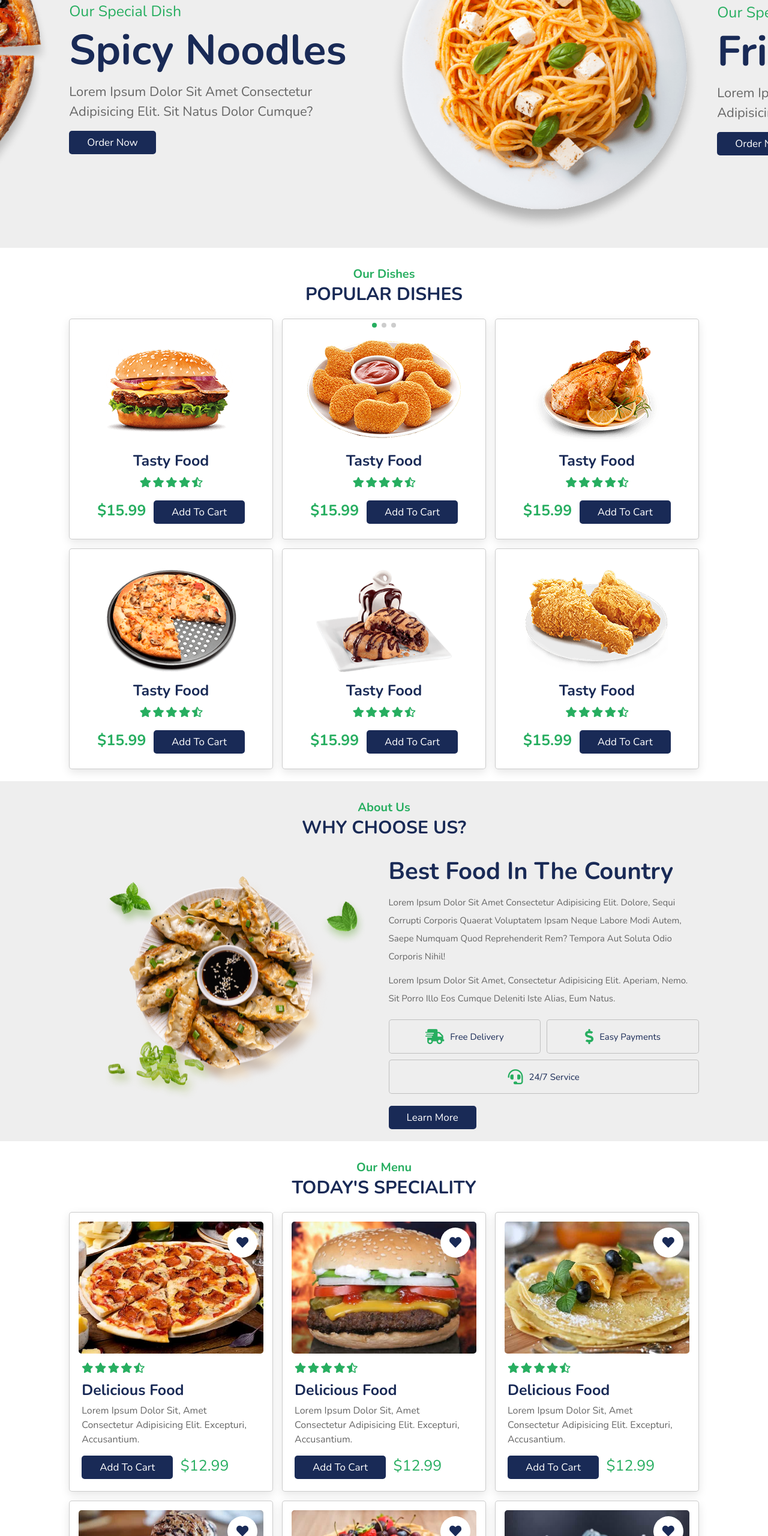
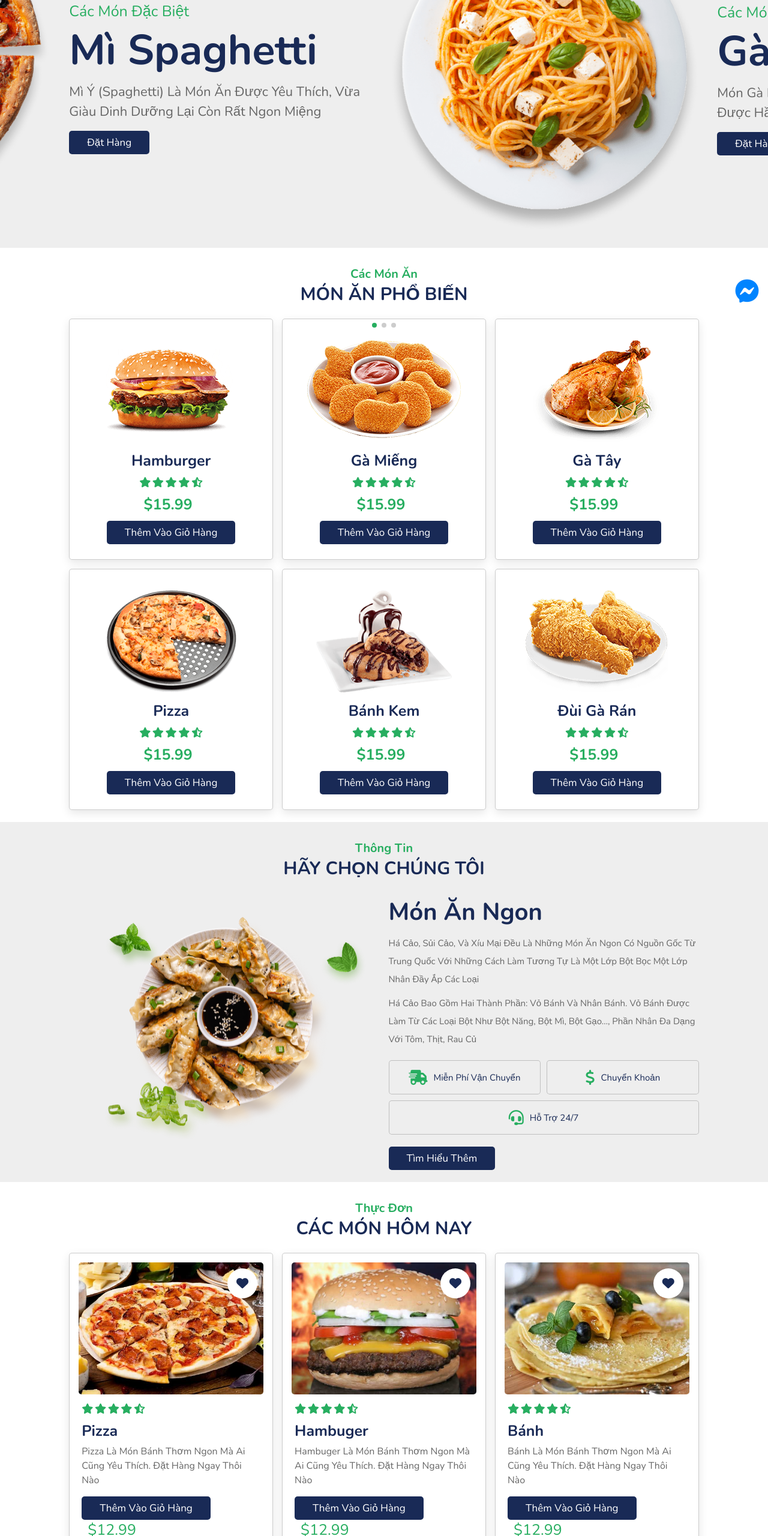
Before and after one commit to toanco123/food-website, a plain HTML site: page index.html in a window 1280 px wide. Shown: the part 240-2800 px from the top of the page at 60% size. Drawn offline with nearby package versions, Linux system fonts and the light colour scheme.

Commit message:
update language vn

```diff
--- a/css/style.css
+++ b/css/style.css
@@ -628,6 +628,52 @@ header .icons #menu-bars{
     margin-top: 0;
 }
 
+/* chatbot */
+ .chatbot_btn{
+    position: fixed;
+    right: 10px;
+    display: block;
+    background: #fff;
+    bottom: 50px;
+    z-index: 10;
+    width: 50px;
+    height: 50px;
+    display: flex;
+    justify-content: center;
+    align-items: center;
+    border-radius: 10px;
+}
+/* display chatbot */
+.chatbot_btn i{
+    font-size: 40px;
+    color: rgb(0, 132, 255);
+}
+/* chatbot */
+.chatbot{
+    position: fixed;
+    right: 70px;
+    display: block;
+    background: transparent;
+    bottom: 0;
+    z-index: 10;
+    display: none;
+    opacity: 0;
+    transition: all 1s;
+    border: none;
+    outline: none;
+}
+
+.chatbot iframe{
+    background: transform;
+    border: none;
+    outline: none;
+}
+.show_bot{
+    opacity: 1;
+    display: block;
+}
+
+/* footer */
 .footer .box-container{
     display: grid;
     grid-template-columns: repeat(auto-fit, minmax(25rem, 1fr));
--- a/index.html
+++ b/index.html
@@ -8,7 +8,8 @@
     <link rel="stylesheet" href="https://unpkg.com/swiper/swiper-bundle.min.css" />
 
     <!-- font awesome cdn link  -->
-    <link rel="stylesheet" href="https://cdnjs.cloudflare.com/ajax/libs/font-awesome/5.15.3/css/all.min.css">
+    <!-- <link rel="stylesheet" href="https://cdnjs.cloudflare.com/ajax/libs/font-awesome/5.15.3/css/all.min.css"> -->
+    <link rel="stylesheet" href="https://cdnjs.cloudflare.com/ajax/libs/font-awesome/6.1.1/css/all.min.css">
 
     <!-- custom css file link  -->
     <link rel="stylesheet" href="css/style.css">
@@ -23,12 +24,12 @@
     <a href="#" class="logo"><i class="fas fa-utensils"></i>NVT.</a>
 
     <nav class="navbar">
-        <a class="active" href="#home">home</a>
-        <a href="#dishes">dishes</a>
-        <a href="#about">about</a>
-        <a href="#menu">menu</a>
-        <a href="#review">review</a>
-        <a href="#order">order</a>
+        <a class="active" href="#home">Trang Chủ</a>
+        <a href="#dishes">Món Ăn</a>
+        <a href="#about">Thông Tin</a>
+        <a href="#menu">Thực Đơn</a>
+        <a href="#review">Đánh Giá</a>
+        <a href="#order">Đặt Hàng</a>
     </nav>
 
     <div class="icons">
@@ -37,6 +38,7 @@
         <a href="#" class="fas fa-heart"></a>
         <a href="#" class="fas fa-shopping-cart"></a>
         <i class="fas fa-user" id="login-btn"></i>
+        <i class="fa-brands fa-rocketchat"></i>
     </div>
 
 </header>
@@ -59,18 +61,18 @@
     <div id="close-login-btn" class="fas fa-times"></div>
 
     <form action="">
-        <h3>sign in</h3>
-        <span>username</span>
-        <input type="email" name="" class="box" placeholder="enter your email" id="">
-        <span>password</span>
-        <input type="password" name="" class="box" placeholder="enter your password" id="">
+        <h3>Đăng Nhập</h3>
+        <span>Tài Khoản</span>
+        <input type="email" name="" class="box" placeholder="Nhập tài khoản" id="">
+        <span>Mật Khẩu</span>
+        <input type="password" name="" class="box" placeholder="Nhập mật khẩu" id="">
         <div class="checkbox">
             <input type="checkbox" name="" id="remember-me">
-            <label for="remember-me">remember-me</label>
+            <label for="remember-me">Nhớ</label>
         </div>
         <input type="submit" value="sign in" class="btn">
-        <p>forget password ? <a href="#">click here</a></p>
-        <p>don't have a account ? <a href="#">center on</a></p>
+        <p>Quên mật khẩu ? <a href="#">Chọn ngay</a></p>
+        <p>Tại tài khoản ? <a href="#">Tạo tài khoản</a></p>
     </form>
 
 </div>
@@ -87,10 +89,10 @@
 
             <div class="swiper-slide slide">
                 <div class="content">
-                    <span>our special dish</span>
-                    <h3>spicy noodles</h3>
-                    <p>Lorem ipsum dolor sit amet consectetur adipisicing elit. Sit natus dolor cumque?</p>
-                    <a href="#" class="btn">order now</a>
+                    <span>Các Món Đặc Biệt</span>
+                    <h3>Mì Spaghetti</h3>
+                    <p>Mì ý (Spaghetti) là món ăn được yêu thích, vừa giàu dinh dưỡng lại còn rất ngon miệng</p>
+                    <a href="#" class="btn">Đặt Hàng</a>
                 </div>
                 <div class="image">
                     <img src="images/home-img-1.png" alt="">
@@ -99,10 +101,10 @@
 
             <div class="swiper-slide slide">
                 <div class="content">
-                    <span>our special dish</span>
-                    <h3>fried chicken</h3>
-                    <p>Lorem ipsum dolor sit amet consectetur adipisicing elit. Sit natus dolor cumque?</p>
-                    <a href="#" class="btn">order now</a>
+                    <span>Các Món Đặc Biệt</span>
+                    <h3>Gà Rán</h3>
+                    <p>Món gà rán giòn tan thơm ngon mọng nước được hầu hết giới trẻ đặc biệt yêu thích.</p>
+                    <a href="#" class="btn">Đặt Hàng</a>
                 </div>
                 <div class="image">
                     <img src="images/home-img-2.png" alt="">
@@ -111,10 +113,10 @@
 
             <div class="swiper-slide slide">
                 <div class="content">
-                    <span>our special dish</span>
-                    <h3>hot pizza</h3>
-                    <p>Lorem ipsum dolor sit amet consectetur adipisicing elit. Sit natus dolor cumque?</p>
-                    <a href="#" class="btn">order now</a>
+                    <span>Các Món Đặc Biệt</span>
+                    <h3>Pizza</h3>
+                    <p>Pizza là món bánh thơm ngon mà ai cũng yêu thích. Đặt hàng ngay thôi nào</p>
+                    <a href="#" class="btn">Đặt Hàng</a>
                 </div>
                 <div class="image">
                     <img src="images/home-img-3.png" alt="">
@@ -135,8 +137,8 @@
 
 <section class="dishes" id="dishes">
 
-    <h3 class="sub-heading"> our dishes </h3>
-    <h1 class="heading"> popular dishes </h1>
+    <h3 class="sub-heading"> Các Món Ăn </h3>
+    <h1 class="heading"> Món Ăn Phổ Biến </h1>
 
     <div class="box-container">
 
@@ -144,7 +146,7 @@
             <a href="#" class="fas fa-heart"></a>
             <a href="#" class="fas fa-eye"></a>
             <img src="images/dish-1.png" alt="">
-            <h3>tasty food</h3>
+            <h3>hamburger</h3>
             <div class="stars">
                 <i class="fas fa-star"></i>
                 <i class="fas fa-star"></i>
@@ -153,14 +155,14 @@
                 <i class="fas fa-star-half-alt"></i>
             </div>
             <span>$15.99</span>
-            <a href="#" class="btn">add to cart</a>
+            <a href="#" class="btn">Thêm vào giỏ hàng</a>
         </div>
 
         <div class="box">
             <a href="#" class="fas fa-heart"></a>
             <a href="#" class="fas fa-eye"></a>
             <img src="images/dish-2.png" alt="">
-            <h3>tasty food</h3>
+            <h3>gà miếng</h3>
             <div class="stars">
                 <i class="fas fa-star"></i>
                 <i class="fas fa-star"></i>
@@ -169,14 +171,14 @@
                 <i class="fas fa-star-half-alt"></i>
             </div>
             <span>$15.99</span>
-            <a href="#" class="btn">add to cart</a>
+            <a href="#" class="btn">Thêm vào giỏ hàng</a>
         </div>
 
         <div class="box">
             <a href="#" class="fas fa-heart"></a>
             <a href="#" class="fas fa-eye"></a>
             <img src="images/dish-3.png" alt="">
-            <h3>tasty food</h3>
+            <h3>gà tây</h3>
             <div class="stars">
                 <i class="fas fa-star"></i>
                 <i class="fas fa-star"></i>
@@ -185,14 +187,14 @@
                 <i class="fas fa-star-half-alt"></i>
             </div>
             <span>$15.99</span>
-            <a href="#" class="btn">add to cart</a>
+            <a href="#" class="btn">Thêm vào giỏ hàng</a>
         </div>
 
         <div class="box">
             <a href="#" class="fas fa-heart"></a>
             <a href="#" class="fas fa-eye"></a>
             <img src="images/dish-4.png" alt="">
-            <h3>tasty food</h3>
+            <h3>pizza</h3>
             <div class="stars">
                 <i class="fas fa-star"></i>
                 <i class="fas fa-star"></i>
@@ -201,14 +203,14 @@
                 <i class="fas fa-star-half-alt"></i>
             </div>
             <span>$15.99</span>
-            <a href="#" class="btn">add to cart</a>
+            <a href="#" class="btn">Thêm vào giỏ hàng</a>
         </div>
 
         <div class="box">
             <a href="#" class="fas fa-heart"></a>
             <a href="#" class="fas fa-eye"></a>
             <img src="images/dish-5.png" alt="">
-            <h3>tasty food</h3>
+            <h3>Bánh kem</h3>
             <div class="stars">
                 <i class="fas fa-star"></i>
                 <i class="fas fa-star"></i>
@@ -217,14 +219,14 @@
                 <i class="fas fa-star-half-alt"></i>
             </div>
             <span>$15.99</span>
-            <a href="#" class="btn">add to cart</a>
+            <a href="#" class="btn">Thêm vào giỏ hàng</a>
         </div>
 
         <div class="box">
             <a href="#" class="fas fa-heart"></a>
             <a href="#" class="fas fa-eye"></a>
             <img src="images/dish-6.png" alt="">
-            <h3>tasty food</h3>
+            <h3>Đùi gà rán</h3>
             <div class="stars">
                 <i class="fas fa-star"></i>
                 <i class="fas fa-star"></i>
@@ -233,7 +235,7 @@
                 <i class="fas fa-star-half-alt"></i>
             </div>
             <span>$15.99</span>
-            <a href="#" class="btn">add to cart</a>
+            <a href="#" class="btn">Thêm vào giỏ hàng</a>
         </div>
 
     </div>
@@ -246,8 +248,8 @@
 
 <section class="about" id="about">
 
-    <h3 class="sub-heading"> about us </h3>
-    <h1 class="heading"> why choose us? </h1>
+    <h3 class="sub-heading"> Thông tin </h3>
+    <h1 class="heading"> Hãy chọn chúng tôi </h1>
 
     <div class="row">
 
@@ -256,24 +258,24 @@
         </div>
 
         <div class="content">
-            <h3>best food in the country</h3>
-            <p>Lorem ipsum dolor sit amet consectetur adipisicing elit. Dolore, sequi corrupti corporis quaerat voluptatem ipsam neque labore modi autem, saepe numquam quod reprehenderit rem? Tempora aut soluta odio corporis nihil!</p>
-            <p>Lorem ipsum dolor sit amet, consectetur adipisicing elit. Aperiam, nemo. Sit porro illo eos cumque deleniti iste alias, eum natus.</p>
+            <h3>Món ăn ngon </h3>
+            <p>Há cảo, sủi cảo, và xíu mại đều là những món ăn ngon có nguồn gốc từ Trung Quốc với những cách làm tương tự là một lớp bột bọc một lớp nhân đầy ắp các loại</p>
+            <p>Há cảo bao gồm hai thành phần: vỏ bánh và nhân bánh. Vỏ bánh được làm từ các loại bột như bột năng, bột mì, bột gạo…, phần nhân đa dạng với tôm, thịt, rau củ </p>
             <div class="icons-container">
                 <div class="icons">
                     <i class="fas fa-shipping-fast"></i>
-                    <span>free delivery</span>
+                    <span>Miễn phí vận chuyển</span>
                 </div>
                 <div class="icons">
                     <i class="fas fa-dollar-sign"></i>
-                    <span>easy payments</span>
+                    <span>Chuyển khoản</span>
                 </div>
                 <div class="icons">
                     <i class="fas fa-headset"></i>
-                    <span>24/7 service</span>
+                    <span>hỗ trợ 24/7</span>
                 </div>
             </div>
-            <a href="#" class="btn">learn more</a>
+            <a href="#" class="btn">tìm hiểu thêm</a>
         </div>
 
     </div>
@@ -286,8 +288,8 @@
 
 <section class="menu" id="menu">
 
-    <h3 class="sub-heading"> our menu </h3>
-    <h1 class="heading"> today's speciality </h1>
+    <h3 class="sub-heading"> Thực đơn </h3>
+    <h1 class="heading"> Các món hôm nay</h1>
 
     <div class="box-container">
 
@@ -304,9 +306,9 @@
                     <i class="fas fa-star"></i>
                     <i class="fas fa-star-half-alt"></i>
                 </div>
-                <h3>delicious food</h3>
-                <p>Lorem ipsum dolor sit, amet consectetur adipisicing elit. Excepturi, accusantium.</p>
-                <a href="#" class="btn">add to cart</a>
+                <h3>pizza</h3>
+                <p>Pizza là món bánh thơm ngon mà ai cũng yêu thích. Đặt hàng ngay thôi nào</p>
+                <a href="#" class="btn">thêm vào giỏ hàng</a>
                 <span class="price">$12.99</span>
             </div>
         </div>
@@ -324,9 +326,9 @@
                     <i class="fas fa-star"></i>
                     <i class="fas fa-star-half-alt"></i>
                 </div>
-                <h3>delicious food</h3>
-                <p>Lorem ipsum dolor sit, amet consectetur adipisicing elit. Excepturi, accusantium.</p>
-                <a href="#" class="btn">add to cart</a>
+                <h3>hambuger</h3>
+                <p>hambuger là món bánh thơm ngon mà ai cũng yêu thích. Đặt hàng ngay thôi nào</p>
+                <a href="#" class="btn">thêm vào giỏ hàng</a>
                 <span class="price">$12.99</span>
             </div>
         </div>
@@ -344,9 +346,9 @@
                     <i class="fas fa-star"></i>
                     <i class="fas fa-star-half-alt"></i>
                 </div>
-                <h3>delicious food</h3>
-                <p>Lorem ipsum dolor sit, amet consectetur adipisicing elit. Excepturi, accusantium.</p>
-                <a href="#" class="btn">add to cart</a>
+                <h3>bánh</h3>
+                <p>bánh là món bánh thơm ngon mà ai cũng yêu thích. Đặt hàng ngay thôi nào</p>
+                <a href="#" class="btn">thêm vào giỏ hàng</a>
                 <span class="price">$12.99</span>
             </div>
         </div>
@@ -364,9 +366,9 @@
                     <i class="fas fa-star"></i>
                     <i class="fas fa-star-half-alt"></i>
                 </div>
-                <h3>delicious food</h3>
-                <p>Lorem ipsum dolor sit, amet consectetur adipisicing elit. Excepturi, accusantium.</p>
-                <a href="#" class="btn">add to cart</a>
+                <h3>bánh kem</h3>
+                <p>bánh kem là món bánh thơm ngon mà ai cũng yêu thích. Đặt hàng ngay thôi nào</p>
+                <a href="#" class="btn">thêm vào giỏ hàng</a>
                 <span class="price">$12.99</span>
             </div>
         </div>
@@ -384,9 +386,9 @@
                     <i class="fas fa-star"></i>
                     <i class="fas fa-star-half-alt"></i>
                 </div>
-                <h3>delicious food</h3>
-                <p>Lorem ipsum dolor sit, amet consectetur adipisicing elit. Excepturi, accusantium.</p>
-                <a href="#" class="btn">add to cart</a>
+                <h3>bánh</h3>
+                <p>bánh là món bánh thơm ngon mà ai cũng yêu thích. Đặt hàng ngay thôi nào</p>
+                <a href="#" class="btn">thêm vào giỏ hàng</a>
                 <span class="price">$12.99</span>
             </div>
         </div>
@@ -404,9 +406,9 @@
                     <i class="fas fa-star"></i>
                     <i class="fas fa-star-half-alt"></i>
                 </div>
-                <h3>delicious food</h3>
-                <p>Lorem ipsum dolor sit, amet consectetur adipisicing elit. Excepturi, accusantium.</p>
-                <a href="#" class="btn">add to cart</a>
+                <h3>kem lạnh</h3>
+                <p>kem lạnh là món kem thơm ngon mà ai cũng yêu thích. Đặt hàng ngay thôi nào</p>
+                <a href="#" class="btn">thêm vào giỏ hàng</a>
                 <span class="price">$12.99</span>
             </div>
         </div>
@@ -424,9 +426,9 @@
                     <i class="fas fa-star"></i>
                     <i class="fas fa-star-half-alt"></i>
                 </div>
-                <h3>delicious food</h3>
-                <p>Lorem ipsum dolor sit, amet consectetur adipisicing elit. Excepturi, accusantium.</p>
-                <a href="#" class="btn">add to cart</a>
+                <h3>soda</h3>
+                <p>soda là đồ uống ngon mà ai cũng yêu thích. Đặt hàng ngay thôi nào</p>
+                <a href="#" class="btn">thêm vào giỏ hàng</a>
                 <span class="price">$12.99</span>
             </div>
         </div>
@@ -444,9 +446,9 @@
                     <i class="fas fa-star"></i>
                     <i class="fas fa-star-half-alt"></i>
                 </div>
-                <h3>delicious food</h3>
-                <p>Lorem ipsum dolor sit, amet consectetur adipisicing elit. Excepturi, accusantium.</p>
-                <a href="#" class="btn">add to cart</a>
+                <h3>kem cốc</h3>
+                <p>kem cốc là món kem thơm ngon mà ai cũng yêu thích. Đặt hàng ngay thôi nào</p>
+                <a href="#" class="btn">thêm vào giỏ hàng</a>
                 <span class="price">$12.99</span>
             </div>
         </div>
@@ -464,9 +466,9 @@
                     <i class="fas fa-star"></i>
                     <i class="fas fa-star-half-alt"></i>
                 </div>
-                <h3>delicious food</h3>
-                <p>Lorem ipsum dolor sit, amet consectetur adipisicing elit. Excepturi, accusantium.</p>
-                <a href="#" class="btn">add to cart</a>
+                <h3>nước ép cam</h3>
+                <p>nước ép cam là loại nước thơm ngon mà ai cũng yêu thích. Đặt hàng ngay thôi nào</p>
+                <a href="#" class="btn">thêm vào giỏ hàng</a>
                 <span class="price">$12.99</span>
             </div>
         </div>
@@ -481,8 +483,8 @@
 
 <section class="review" id="review">
 
-    <h3 class="sub-heading"> customer's review </h3>
-    <h1 class="heading"> what they say </h1>
+    <h3 class="sub-heading"> Đánh giá của khách hàng </h3>
+    <h1 class="heading"> đánh giá </h1>
 
     <div class="swiper-container review-slider">
 
@@ -503,7 +505,7 @@
                         </div>
                     </div>
                 </div>
-                <p>Lorem ipsum dolor sit amet consectetur adipisicing elit. Sit fugiat consequuntur repellendus aperiam deserunt nihil, corporis fugit voluptatibus voluptate totam neque illo placeat eius quis laborum aspernatur quibusdam. Ipsum, magni.</p>
+                <p>các món ăn rất tươi và ngon. Chất lượng phục vụ 5 sao. Mọi người nên ăn thử nha</p>
             </div>
 
             <div class="swiper-slide slide">
@@ -521,7 +523,7 @@
                         </div>
                     </div>
                 </div>
-                <p>Lorem ipsum dolor sit amet consectetur adipisicing elit. Sit fugiat consequuntur repellendus aperiam deserunt nihil, corporis fugit voluptatibus voluptate totam neque illo placeat eius quis laborum aspernatur quibusdam. Ipsum, magni.</p>
+                <p>các món ăn rất tươi và ngon. Chất lượng phục vụ 5 sao. Mọi người nên ăn thử nha</p>
             </div>
 
             <div class="swiper-slide slide">
@@ -539,7 +541,7 @@
                         </div>
                     </div>
                 </div>
-                <p>Lorem ipsum dolor sit amet consectetur adipisicing elit. Sit fugiat consequuntur repellendus aperiam deserunt nihil, corporis fugit voluptatibus voluptate totam neque illo placeat eius quis laborum aspernatur quibusdam. Ipsum, magni.</p>
+                <p>các món ăn rất tươi và ngon. Chất lượng phục vụ 5 sao. Mọi người nên ăn thử nha</p>
             </div>
 
             <div class="swiper-slide slide">
@@ -556,7 +558,7 @@
                         </div>
                     </div>
                 </div>
-                <p>Lorem ipsum dolor sit amet consectetur adipisicing elit. Sit fugiat consequuntur repellendus aperiam deserunt nihil, corporis fugit voluptatibus voluptate totam neque illo placeat eius quis laborum aspernatur quibusdam. Ipsum, magni.</p>
+                <p>các món ăn rất tươi và ngon. Chất lượng phục vụ 5 sao. Mọi người nên ăn thử nha</p>
             </div>
 
         </div>
@@ -572,49 +574,49 @@
 
 <section class="order" id="order">
 
-    <h3 class="sub-heading"> order now </h3>
-    <h1 class="heading"> free and fast </h1>
+    <h3 class="sub-heading"> Đặt hàng </h3>
+    <h1 class="heading"> miễn phí và nhanh </h1>
 
     <form action="">
 
         <div class="inputBox">
             <div class="input">
-                <span>your name</span>
-                <input type="text" placeholder="enter your name">
+                <span>Tên</span>
+                <input type="text" placeholder="nhập tên">
             </div>
             <div class="input">
-                <span>your number</span>
-                <input type="number" placeholder="enter your number">
+                <span>SĐT</span>
+                <input type="number" placeholder="nhập sđt">
             </div>
         </div>
         <div class="inputBox">
             <div class="input">
-                <span>your order</span>
-                <input type="text" placeholder="enter food name">
+                <span>món ăn</span>
+                <input type="text" placeholder="tên món ăn">
             </div>
             <div class="input">
-                <span>additional food</span>
-                <input type="test" placeholder="extra with food">
+                <span>đồ gọi thêm</span>
+                <input type="test" placeholder="đồ thêm">
             </div>
         </div>
         <div class="inputBox">
             <div class="input">
-                <span>how musch</span>
-                <input type="number" placeholder="how many orders">
+                <span>số lượng</span>
+                <input type="number" placeholder="số lượng">
             </div>
             <div class="input">
-                <span>date and time</span>
-                <input type="datetime-local">
+                <span>ngày và giờ</span>
+                <input type="ngày, giờ">
             </div>
         </div>
         <div class="inputBox">
             <div class="input">
-                <span>your address</span>
-                <textarea name="" placeholder="enter your address" id="" cols="30" rows="10"></textarea>
+                <span>địa chỉ</span>
+                <textarea name="" placeholder="địa chỉ" id="" cols="30" rows="10"></textarea>
             </div>
             <div class="input">
-                <span>your message</span>
-                <textarea name="" placeholder="enter your message" id="" cols="30" rows="10"></textarea>
+                <span>ghi chú</span>
+                <textarea name="" placeholder="ghi chú" id="" cols="30" rows="10"></textarea>
             </div>
         </div>
 
@@ -627,6 +629,29 @@
 <!-- order section ends -->
 
 <iframe src="https://www.google.com/maps/embed?pb=!1m18!1m12!1m3!1d53510.86214444628!2d106.19125571457654!3d21.270362836270618!2m3!1f0!2f0!3f0!3m2!1i1024!2i768!4f13.1!3m3!1m2!1s0x313572a64dd43c8b%3A0x22b51c208bd363ef!2zU29uZyBLaMOqLCBZw6puIETFqW5nLCBC4bqvYyBHaWFuZywgVmnhu4d0IE5hbQ!5e0!3m2!1svi!2s!4v1650439056288!5m2!1svi!2s" width="100%" height="300" style="border:0;" allowfullscreen="" loading="lazy" referrerpolicy="no-referrer-when-downgrade"></iframe>
+
+
+
+
+<div>
+    <!-- button chatbot -->
+    <div class="chatbot_btn">
+        <i class="fa-brands fa-facebook-messenger"></i>
+    </div>
+
+    <!-- chatbot -->
+    <div class="chatbot">
+        <iframe
+        allow="microphone;"
+        width="350"
+        height="430"
+        src="https://console.dialogflow.com/api-client/demo/embedded/054816d7-7301-4d52-b03b-9dd5ee035671">
+        </iframe>
+    </div>
+</div>
+
+
+
 
 <!-- footer section starts  -->
 
@@ -667,7 +692,6 @@
             <a href="#">instagram</a>
             <a href="#">linkedin</a>
         </div>
-
     </div>
 
     <div class="credit"> copyright @ 2021 by <span>Nguyen Viet Toan</span> </div>
@@ -677,9 +701,9 @@
 <!-- footer section ends -->
 
 <!-- loader part  -->
-<div class="loader-container">
+<!-- <div class="loader-container">
     <img src="images/loader.gif" alt="">
-</div>
+</div> -->
 
 
 
--- a/js/script.js
+++ b/js/script.js
@@ -97,3 +97,14 @@ function fadeOut(){
 }
 
 window.onload = fadeOut;
+
+
+
+// chatbot
+
+let chatbot_btn = document.querySelector('.chatbot_btn')
+let chatbot = document.querySelector('.chatbot')
+
+chatbot_btn.addEventListener('click', () => {
+  chatbot.classList.toggle('show_bot')
+})
```
